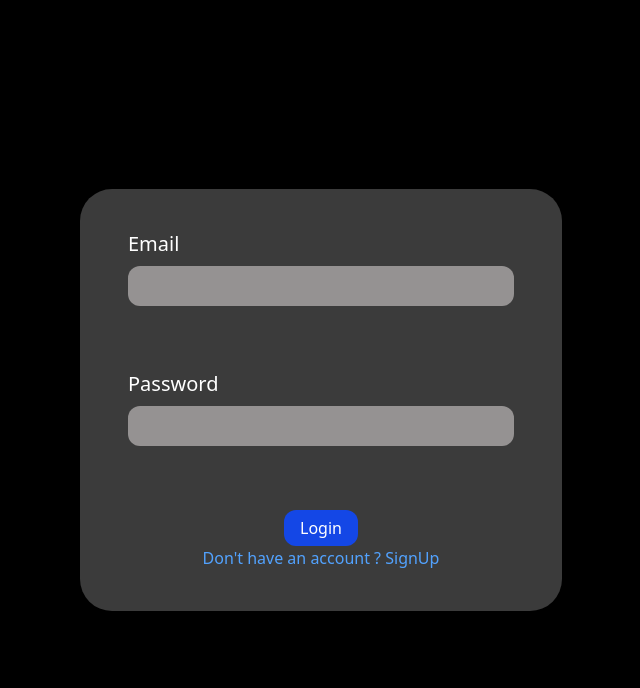
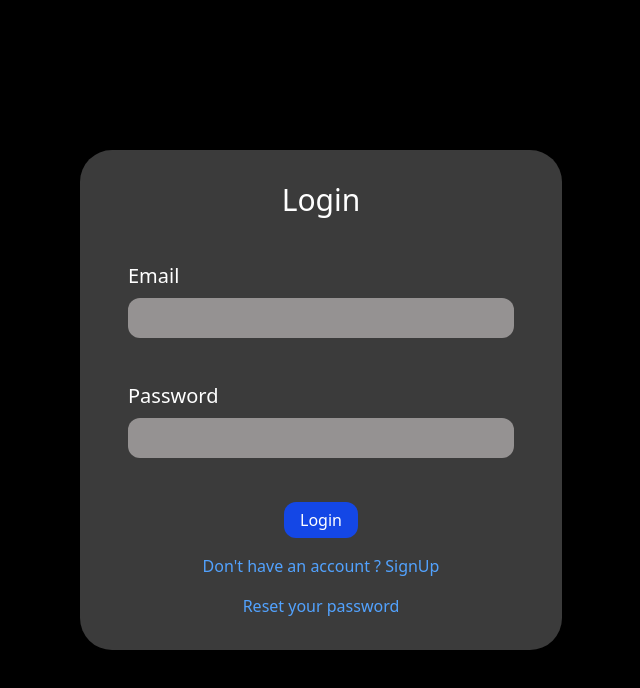
Before and after one commit to SinBin10/Task-Management-App, a React (Vite) app in the folder client/: page /login in a window 1280 px wide. Shown: the top 688 px of the page, without its empty margins (319-959 px from the left). Built offline with nearby package versions, Linux system fonts and the light colour scheme.

Commit message:
made some changes in the login page and added a basic home page

```diff
--- a/client/src/App.jsx
+++ b/client/src/App.jsx
@@ -1,3 +1,4 @@
+import { Home } from "./Pages/Home";
 import { SignUp } from "./Pages/SignUp";
 import { Login } from "./Pages/Login";
 import { BrowserRouter, Routes, Route } from "react-router-dom";
@@ -6,6 +7,7 @@ const App = () => {
   return (
     <BrowserRouter>
       <Routes>
+        <Route path="/" element={<Home />} />
         <Route path="/login" element={<Login />} />
         <Route path="/signup" element={<SignUp />} />
       </Routes>
--- /dev/null
+++ b/client/src/Pages/Home.jsx
@@ -0,0 +1,8 @@
+import { Link } from "react-router-dom";
+export const Home = () => {
+  return (
+    <h1 className="text-5xl text-white">
+      <Link to="/signup">Get Started</Link>
+    </h1>
+  );
+};
--- a/client/src/Pages/Login.jsx
+++ b/client/src/Pages/Login.jsx
@@ -3,7 +3,8 @@ import { Link } from "react-router-dom";
 export const Login = () => {
   return (
     <div>
-      <form className="w-[482px] h-[422px] bg-[#3B3B3B] rounded-4xl flex flex-col justify-center items-center gap-y-16">
+      <form className="w-[482px] h-[500px] bg-[#3B3B3B] rounded-4xl flex flex-col justify-center items-center gap-y-11">
+        <h1 className="text-3xl text-white">Login</h1>
         <div className="flex flex-col w-full px-12">
           <label className="text-white text-xl" htmlFor="">
             Email
@@ -31,8 +32,11 @@ export const Login = () => {
           >
             Login
           </button>
-          <p className="text-blue-400">
+          <p className="text-blue-400 mt-4">
             Don't have an account ? <Link to="/signup">SignUp</Link>
+          </p>
+          <p className="text-blue-400 mt-4">
+            <Link to="/reset">Reset your password</Link>
           </p>
         </div>
       </form>
```
